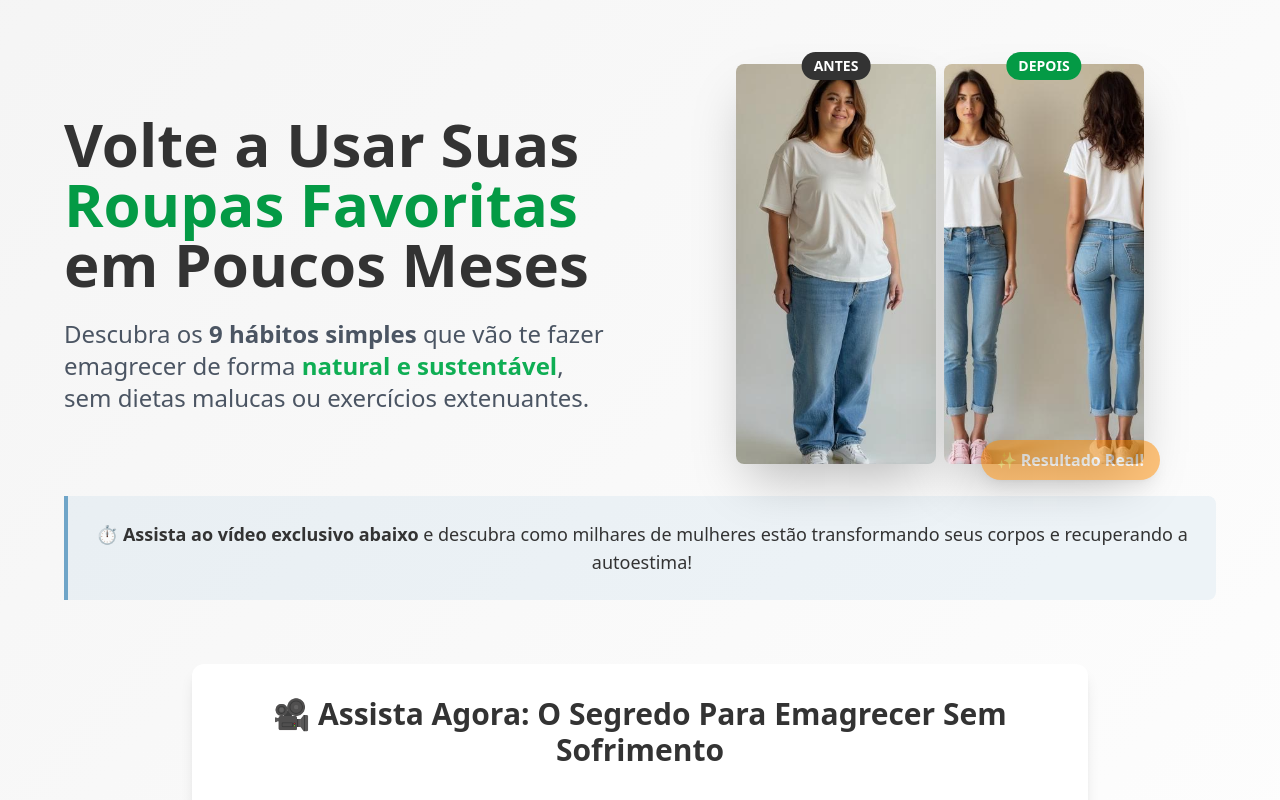
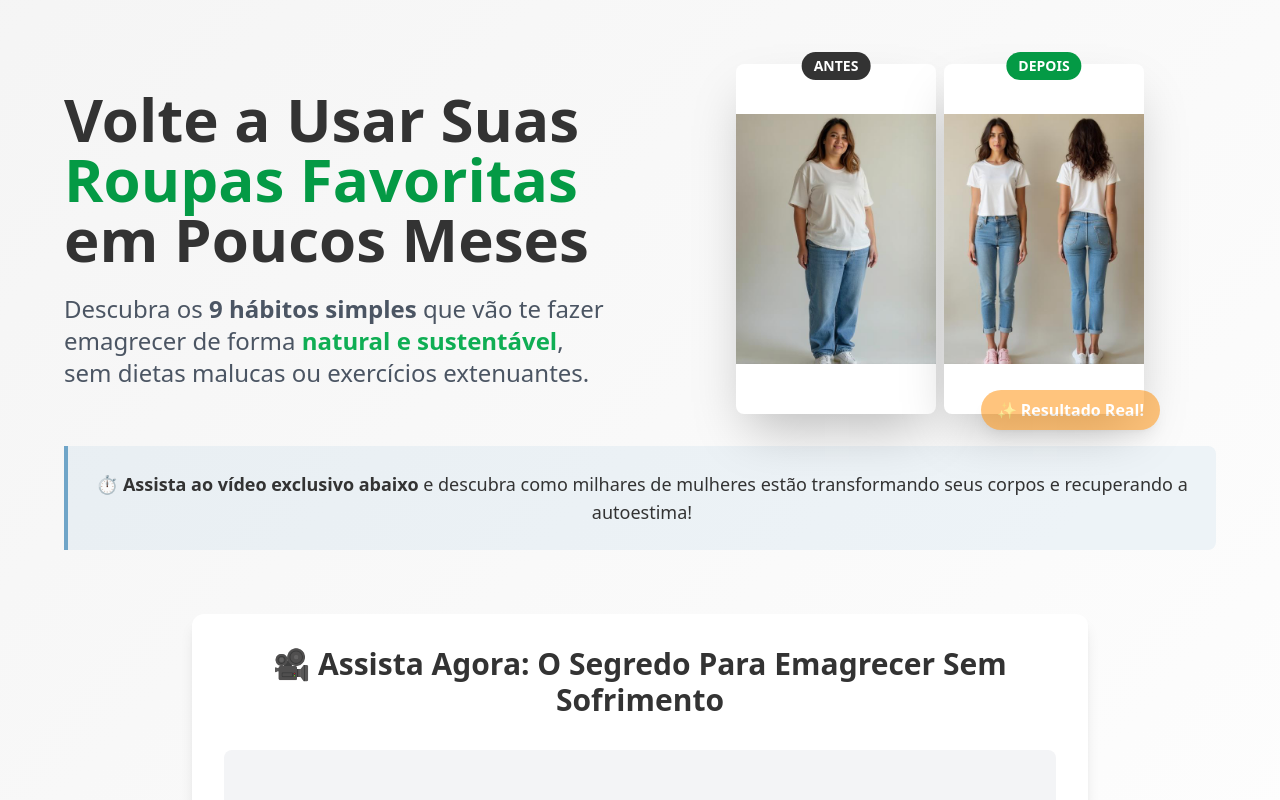
Before and after one commit to jeanl237/volteavestir-89149, a React (Vite) app: page / in a window 1280 px wide. Shown: the top 800 px of the page. Built offline with nearby package versions, Linux system fonts and the light colour scheme; the HTML template or start-up script is replaced by a standard one.

Commit message:
Fix hero section image

```diff
--- a/src/components/VolteAVestir/HeroSection.tsx
+++ b/src/components/VolteAVestir/HeroSection.tsx
@@ -25,7 +25,7 @@ const HeroSection: React.FC = () => {
               <img
                 src={beforeImage}
                 alt="Antes - Mulher com roupas largas"
-                className="w-full h-[400px] object-cover rounded-lg shadow-2xl"
+                className="w-full h-[350px] object-contain rounded-lg shadow-2xl bg-white"
               />
               <div className="absolute -top-3 left-1/2 transform -translate-x-1/2 bg-neutro-escuro text-white px-3 py-1 rounded-full text-sm font-bold">
                 ANTES
@@ -35,7 +35,7 @@ const HeroSection: React.FC = () => {
               <img
                 src={afterImage}
                 alt="Depois - Mulher feliz com roupas que servem perfeitamente"
-                className="w-full h-[400px] object-cover rounded-lg shadow-2xl"
+                className="w-full h-[350px] object-contain rounded-lg shadow-2xl bg-white"
               />
               <div className="absolute -top-3 left-1/2 transform -translate-x-1/2 bg-verde-principal text-white px-3 py-1 rounded-full text-sm font-bold">
                 DEPOIS
```
